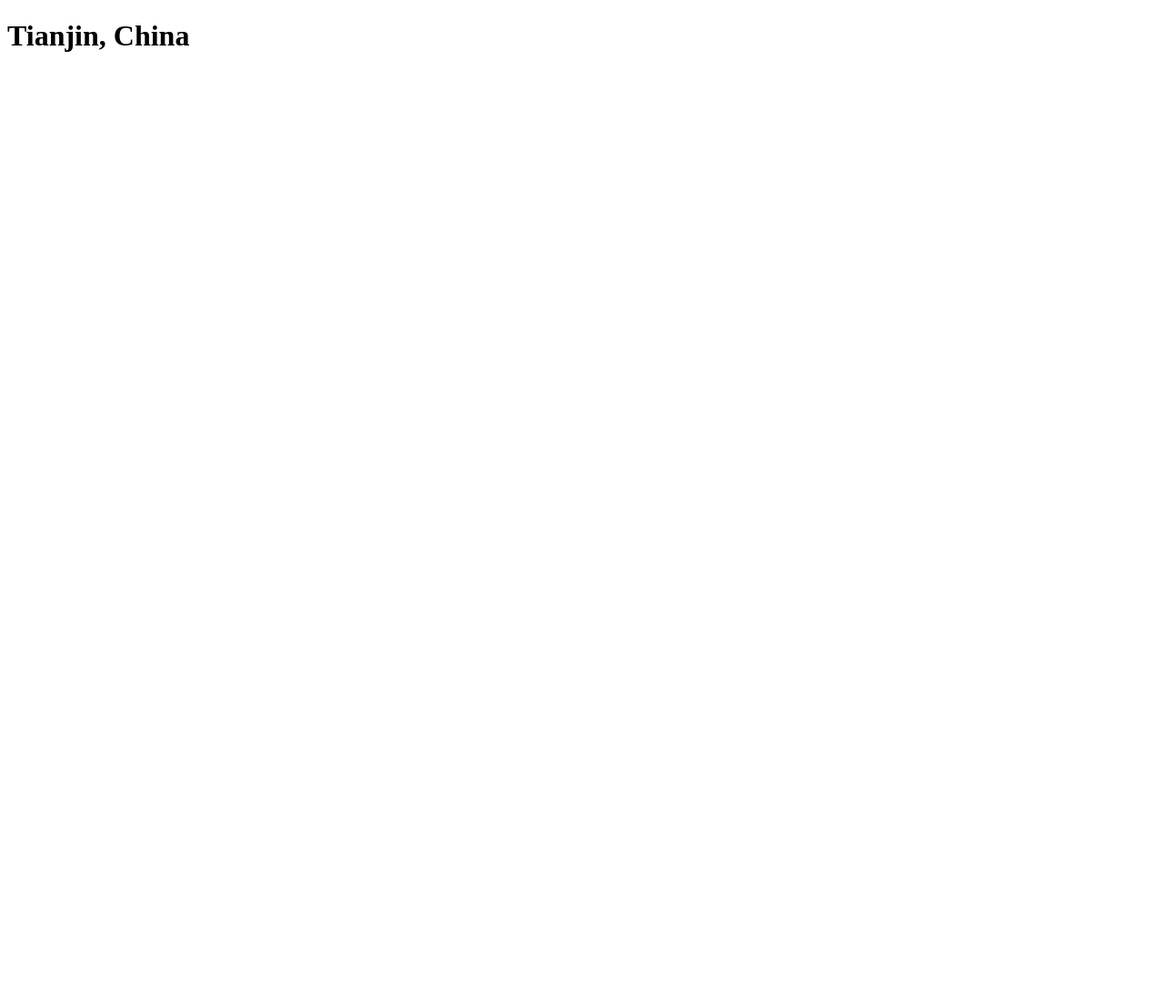
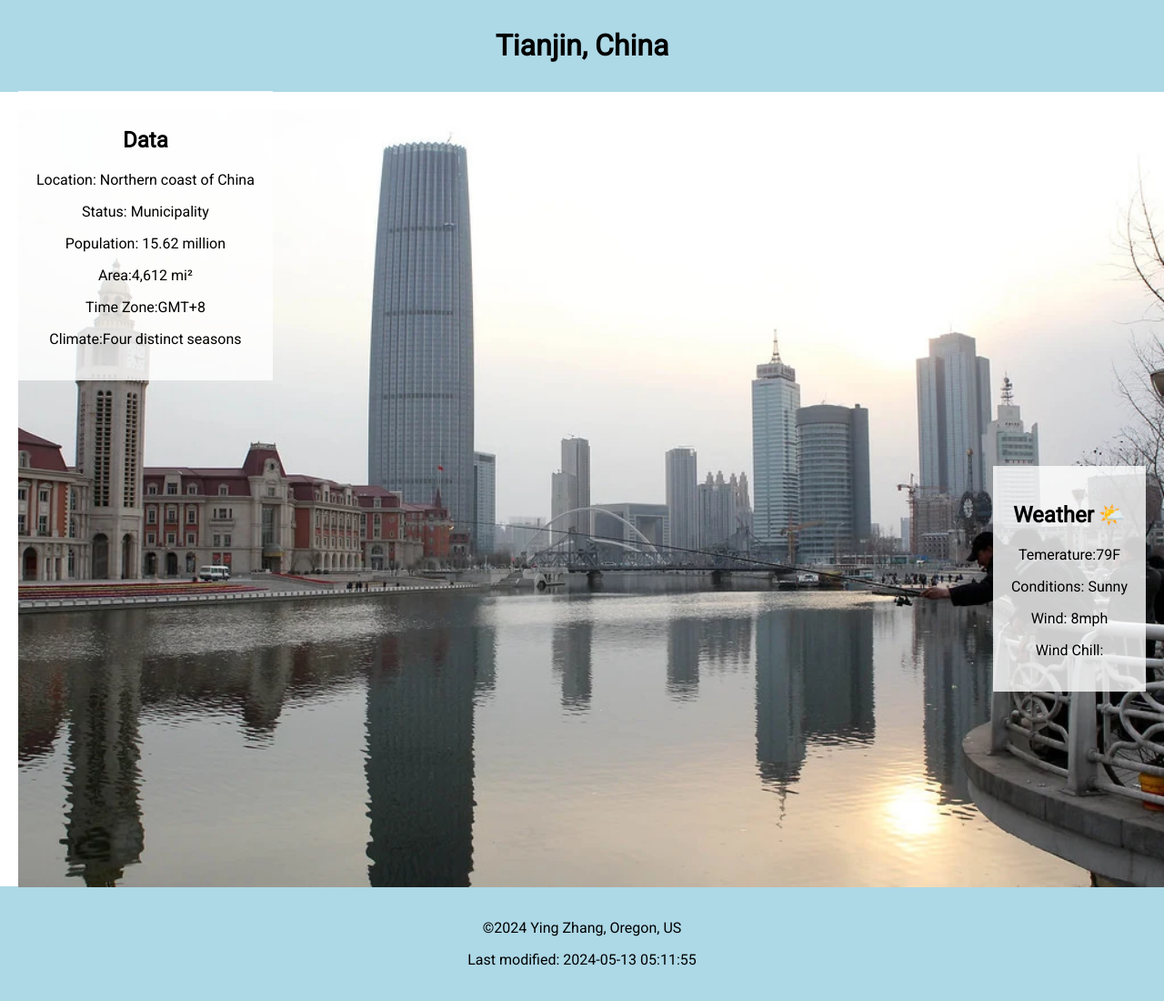
Before and after one commit to yingzhang0897/wdd131, a plain HTML site: page place.html in a window 1280 px wide. Shown: the whole page at 91% size. Before the commit the page ends 800 px from the top, so only its background shows below. Drawn offline with Linux system fonts and the light colour scheme.

Commit message:
to be continued

```diff
--- a/place.html
+++ b/place.html
@@ -14,8 +14,43 @@
     <script src="scripts/place.js" defer></script>
 </head>
 <body>
-    <h1>Tianjin, China</h1>
-
-
+    <header>
+        <h1>Tianjin, China</h1>
+    </header>
+    <div id="hero">
+        <img src="images/hai-river-small.webp"
+             srcset="images/hai-river-small.webp 400w,
+                     images/hai-river-medium.webp 690w,
+                     images/hai-river-large.webp 1024w"
+             sizes=" (max-width: 400px) 70vw,
+                     (min-width: 401px) and (max-width: 999px) 80vw,
+                     100vw"
+             alt="Tianjin Hai River view">
+     </div>
+    <main>
+        <section>
+            <h2>Data</h2>
+            <p>Location: Northern coast of China</p>
+            <p>Status: Municipality </p>
+            <p>Population: 15.62 million</p>
+            <p>Area:4,612 mi²</p>
+            <p>Time Zone:GMT+8</p>
+            <p>Climate:Four distinct seasons</p>
+        </section>
+        <section class="weather">
+            <h2>Weather</h2>
+            <div>
+                <img src="images/weather-icon.svg" alt="Weather icon svg" width="60">
+            </div>
+            <p>Temerature:79F</p>
+            <p>Conditions: Sunny</p>
+            <p>Wind: 8mph</p>
+            <p>Wind Chill:</p>
+        </section>
+    </main>
+    <footer>
+        <p>&copy;<span id="currentYear"></span> Ying Zhang, Oregon, US </p>
+        <p id="lastModified">Last modified: </p>
+    </footer>
 </body>
 </html>
--- a/scripts/place.js
+++ b/scripts/place.js
@@ -0,0 +1,6 @@
+// dynamic date&time
+const currentYear = new Date().getFullYear();
+document.getElementById('currentYear').textContent = currentYear;
+const lastModified = new Date(document.lastModified);
+const lastModifiedDate = `${lastModified.getFullYear()}-${(lastModified.getMonth() + 1).toString().padStart(2, '0')}-${lastModified.getDate().toString().padStart(2, '0')} ${lastModified.getHours().toString().padStart(2, '0')}:${lastModified.getMinutes().toString().padStart(2, '0')}:${lastModified.getSeconds().toString().padStart(2, '0')}`;
+document.getElementById('lastModified').textContent += lastModifiedDate;
--- a/styles/place-large.css
+++ b/styles/place-large.css
@@ -0,0 +1,34 @@
+/* Wide View */
+@media screen and (min-width: 1000px) {
+
+    #hero {
+        position: relative;
+    }
+
+    section {
+        position: absolute;
+        background-color: var(--Primary-color);
+        padding: 20px;
+    }
+
+    section:nth-child(1) {
+        top: 100px;
+        left: 20px;
+    }
+    section:nth-child(2) {
+        bottom: 20px;
+        right: 20px;
+    }
+
+    .weather img {
+        display: none;
+    }
+    .weather h2::after {
+      content: "🌤️";
+      margin-left: 5px;
+    }
+
+    footer {
+        margin-top: -65px;
+    }
+}
--- a/styles/place.css
+++ b/styles/place.css
@@ -0,0 +1,45 @@
+/* Global CSS variables */
+:root {
+    --section-spacing: 20px;
+    --font-family: 'Roboto', sans-serif;
+    --font-weight: 400;
+    --font-style: normal;
+    --Primary-color: rgba(255, 255, 255, 0.8);
+    --Second-color: lightblue;
+  }
+  /* Default styles */
+  body {
+    font-family: var(--font-family);
+    font-weight: var(--font-weight);
+    font-style: var(--font-style);
+    margin: 0;
+    padding: 0;
+  }
+
+  header {
+    text-align: center;
+    background-color: var(--Second-color);
+    padding: 10px 0;
+  }
+
+  #hero {
+    position: relative;
+    text-align: center;
+    margin: 20px;
+  }
+
+  main {
+    padding: 20px;
+    margin: 0 auto;
+    text-align: center;
+  }
+
+  section {
+    margin-bottom: var(--section-spacing);
+  }
+
+  footer {
+    text-align: center;
+    background-color: var(--Second-color);
+    padding: 20px 0;
+  }
```
Also changed, not shown: images/hai-river-large.webp (added), images/hai-river-medium.jpeg (added), images/hai-river-small.webp (added), images/weather-icon.svg (added), 1 other file.
